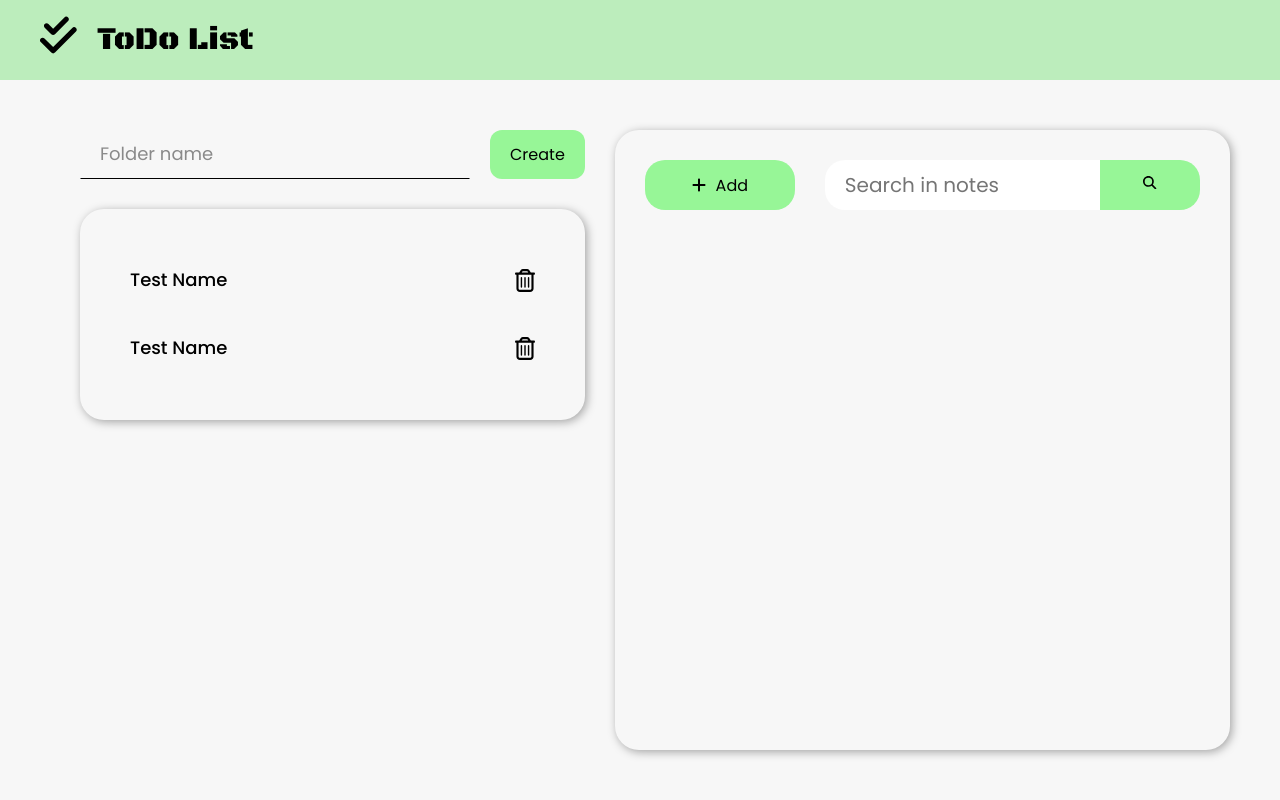
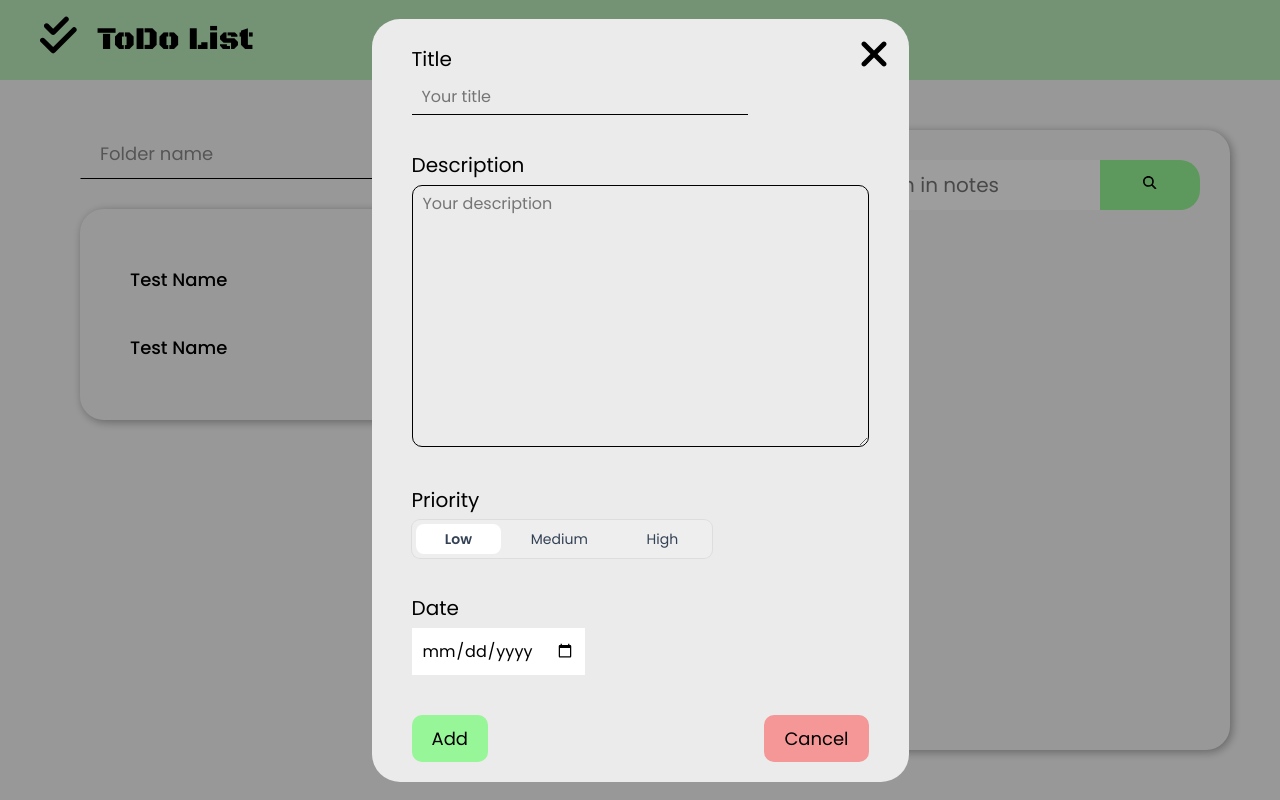
Before and after one commit to ArtmMtvnko/ToDo-List, a website built with webpack: page src/index.html in a window 1280 px wide. Built offline with nearby package versions, Linux system fonts and the light colour scheme.

Commit message:
Add styles and markup for pop up.
Create pop up for adding note.
Left to rewrite it in JS.

```diff
--- a/src/index.html
+++ b/src/index.html
@@ -7,6 +7,42 @@
     <link rel="shortcut icon" href="assets/icons/calendar-check.svg" type="image/x-icon"></head>
 <body>
     <div class="wrap">
+        <div class="pop-up">
+            <div class="pop-up__body">
+                <img class="close-pop-up" src="assets/icons/xmark.svg" alt="">
+                <div class="pop-up__title">
+                    <p>Title</p>
+                    <input type="text" placeholder="Your title">
+                </div>
+                <div class="pop-up__description">
+                    <p>Description</p>
+                    <textarea name="" id="" cols="30" rows="10" placeholder="Your description"></textarea>
+                </div>
+                <div class="pop-up__priority">
+                    <p>Priority</p>
+                    <div class="radio-inputs">
+                        <label class="radio">
+                          <input type="radio" name="radio" checked="">
+                          <span class="name">Low</span>
+                        </label>
+                        <label class="radio">
+                          <input type="radio" name="radio">
+                          <span class="name">Medium</span>
+                        </label>
+                        <label class="radio">
+                          <input type="radio" name="radio">
+                          <span class="name">High</span>
+                        </label>
+                    </div>
+                </div>
+                <div class="pop-up__date">
+                    <p>Date</p>
+                    <input type="date">
+                </div>
+                <button class="pop-up__add-button">Add</button>
+                <button class="pop-up__cancel-button close-pop-up">Cancel</button>
+            </div>
+        </div>
         <header class="header">
             <svg xmlns="http://www.w3.org/2000/svg" height="1em" viewBox="0 0 448 512"><!--! Font Awesome Free 6.4.2 by @fontawesome - https://fontawesome.com License - https://fontawesome.com/license (Commercial License) Copyright 2023 Fonticons, Inc. --><path d="M342.6 86.6c12.5-12.5 12.5-32.8 0-45.3s-32.8-12.5-45.3 0L160 178.7l-57.4-57.4c-12.5-12.5-32.8-12.5-45.3 0s-12.5 32.8 0 45.3l80 80c12.5 12.5 32.8 12.5 45.3 0l160-160zm96 128c12.5-12.5 12.5-32.8 0-45.3s-32.8-12.5-45.3 0L160 402.7 54.6 297.4c-12.5-12.5-32.8-12.5-45.3 0s-12.5 32.8 0 45.3l128 128c12.5 12.5 32.8 12.5 45.3 0l256-256z"/></svg>
             <h1>ToDo List</h1>
@@ -32,7 +68,7 @@
                 </div>
             </aside>
             <section class="notes-wrap">
-                <button class="add-note">
+                <button id="addNote" class="add-note">
                     <svg xmlns="http://www.w3.org/2000/svg" height="1em" viewBox="0 0 448 512"><!--! Font Awesome Free 6.4.2 by @fontawesome - https://fontawesome.com License - https://fontawesome.com/license (Commercial License) Copyright 2023 Fonticons, Inc. --><path d="M256 80c0-17.7-14.3-32-32-32s-32 14.3-32 32V224H48c-17.7 0-32 14.3-32 32s14.3 32 32 32H192V432c0 17.7 14.3 32 32 32s32-14.3 32-32V288H400c17.7 0 32-14.3 32-32s-14.3-32-32-32H256V80z"/></svg>
                     Add
                 </button>
--- a/src/index.js
+++ b/src/index.js
@@ -1,6 +1,7 @@
 import './index.html'
 import './styles/index.scss'
 import './scripts/folderInputAnimation.js'
+import './scripts/popUp.js'
 
 import { createFolder } from './scripts/createFolder.js'
 import { Folders } from './scripts/Folders.js'
--- /dev/null
+++ b/src/scripts/addNote.js
@@ -0,0 +1,5 @@
+const addNoteBtn = document.querySelector('#addNote')
+
+addNoteBtn.addEventListener('click', () => {
+
+})
--- /dev/null
+++ b/src/scripts/popUp.js
@@ -0,0 +1 @@
+import xmark from '../assets/icons/xmark.svg'
--- a/src/styles/index.scss
+++ b/src/styles/index.scss
@@ -3,6 +3,7 @@
 @import "./header.scss";
 @import "./aside.scss";
 @import "./main.scss";
+@import "./priority-buttons.scss";
 
 body {
     font-family: 'Poppins', sans-serif;
@@ -15,6 +16,102 @@ body {
     height: 100vh;
 }
 
+.pop-up {
+    position: absolute;
+    z-index: 10;
+
+    display: grid;
+    place-items: center;
+
+    width: 100%;
+    height: 100%;
+    background-color: #00000062;
+}
+
+.pop-up__body {
+    position: relative;
+
+    padding: 20px 40px;
+    background-color: #ebebeb;
+    border-radius: 28px;
+
+    > img {
+        margin: 0;
+        padding: 0 5px;
+        position: absolute;
+        right: 15px;
+        top: 15px;
+        width: 40px;
+        cursor: pointer;
+        fill: #181818;
+
+        &:hover {
+            background-color: #dedede;
+        }
+    }
+
+    > * {
+        margin: 0 0 40px 0;
+    }
+
+    p {
+        margin: 10px 0;
+        font-size: 20px;
+    }
+}
+
+%inputStyles {
+    padding: 5px 10px;
+    font-size: 16px
+
+}
+
+.pop-up__title {
+    input {
+        @extend %inputStyles;
+        background-color: transparent;
+        border-bottom: 1px solid #000
+    }
+}
+
+.pop-up__description {
+    textarea {
+        @extend %inputStyles;
+        background-color: transparent;
+        border: 1px solid #000;
+        border-radius: 10px;
+        min-width: 340px;
+        max-width: 1000px;
+        min-height: 120px;
+        max-height: 40vh;
+    }
+}
+
+.pop-up__date {
+    input {
+        padding: 10px;
+        font-size: 16px;
+    }
+}
+
+%pop-up-buttons {
+    padding: 10px 20px;
+    border-radius: 10px;
+    font-size: 18px;
+    margin: 0;
+}
+
+.pop-up__add-button {
+    @extend %pop-up-buttons;
+    background-color: #97f697;
+}
+
+.pop-up__cancel-button {
+    @extend %pop-up-buttons;
+    background-color: #f69797;
+    float: right;
+}
+
 %card {
     padding: 30px;
     box-shadow: 2px 2px 10px #00000057;
--- /dev/null
+++ b/src/styles/priority-buttons.scss
@@ -0,0 +1,35 @@
+.radio-inputs {
+    position: relative;
+    display: flex;
+    flex-wrap: wrap;
+    border-radius: 0.5rem;
+    background-color: #EEE;
+    box-sizing: border-box;
+    box-shadow: 0 0 0px 1px rgba(0, 0, 0, 0.06);
+    padding: 0.25rem;
+    width: 300px;
+    font-size: 14px;
+    user-select: none;
+}
+.radio-inputs .radio {
+    flex: 1 1 auto;
+    text-align: center;
+}
+.radio-inputs .radio input {
+    display: none;
+}
+.radio-inputs .radio .name {
+    display: flex;
+    cursor: pointer;
+    align-items: center;
+    justify-content: center;
+    border-radius: 0.5rem;
+    border: none;
+    padding: .5rem 0;
+    color: rgba(51, 65, 85, 1);
+    transition: all .15s ease-in-out;
+}
+.radio-inputs .radio input:checked + .name {
+    background-color: #fff;
+    font-weight: 600;
+}
```
Also changed, not shown: src/assets/icons/xmark.svg (added).
